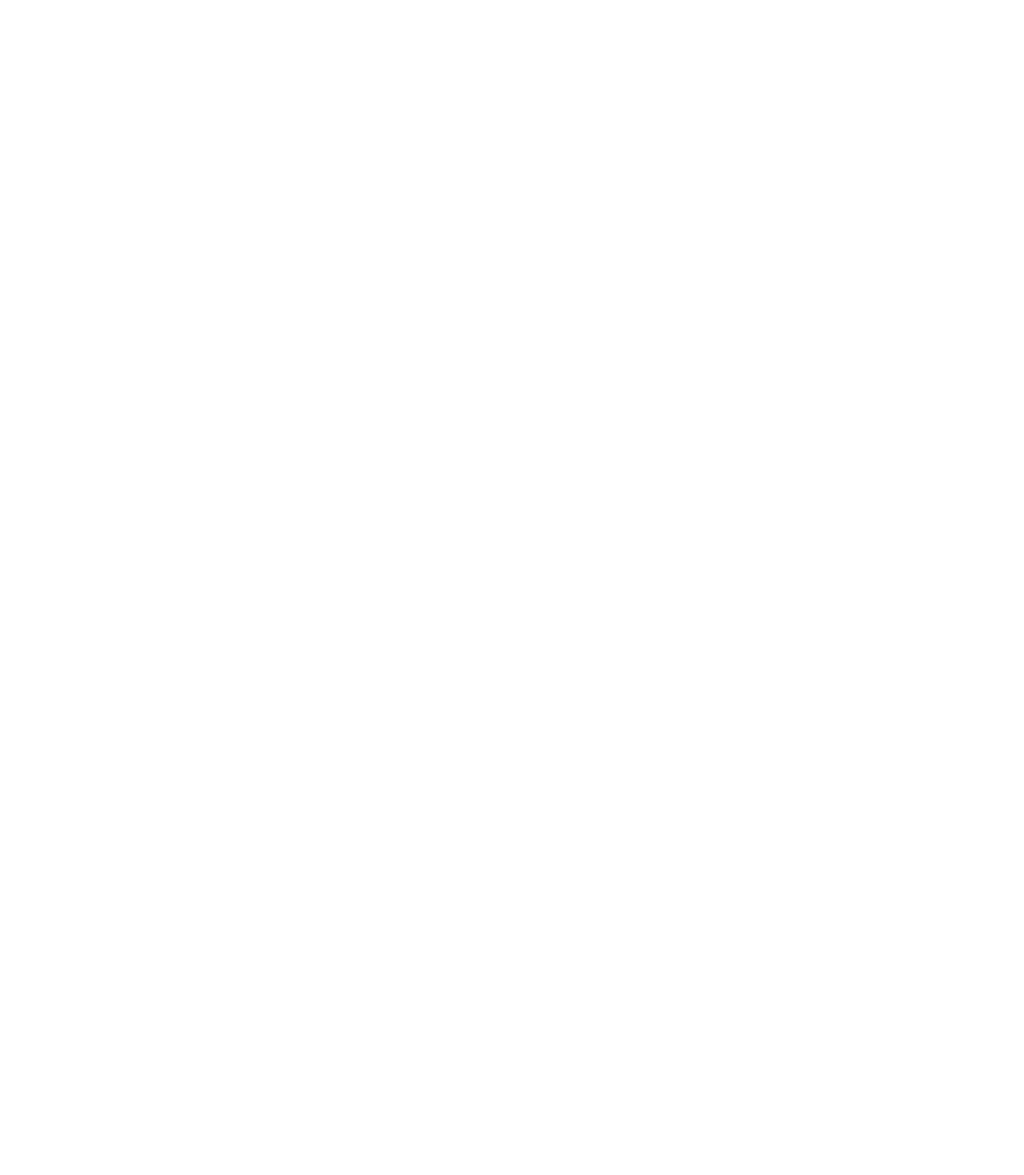
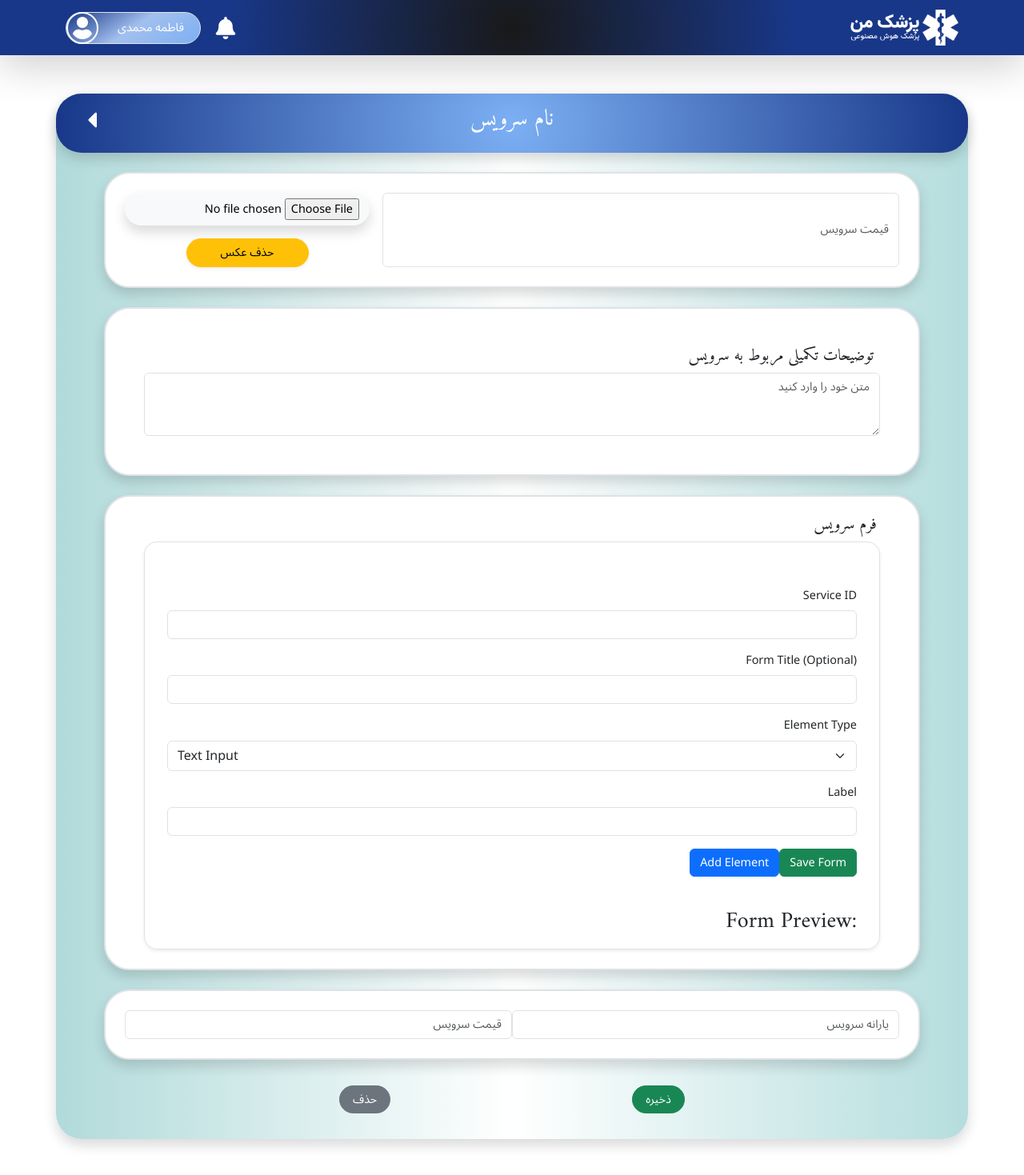
Before and after one commit to RamtinPB/MyDocter, a React (Vite) app: page /edit-service/1 in a window 1280 px wide. Before the commit this address had no page. Shown: the top 1469 px of the page at 80% size. Before the commit the page ends 800 px from the top, so only its background shows below. Built offline with nearby package versions, Linux system fonts and the light colour scheme; data requests are answered from the project's data file.

Commit message:
adding individual service edit pages

```diff
--- a/src/App.tsx
+++ b/src/App.tsx
@@ -16,6 +16,7 @@ import ServicePage from "./pages/ServicePage";
 import FormRenderFilled from "./components/ForRenderFilled";
 import UserIEInformation from "./pages/UserIEInformation";
 import AdminDashboard from "./pages/AdminDashboard";
+import ServicePageEdit from "./components/AdminDashboardServicesPageEdit";
 
 function App() {
 	return (
@@ -28,6 +29,7 @@ function App() {
 					<Route path="/UserHistory" element={<UserHistory />} />
 					<Route path="/UserIEInformation" element={<UserIEInformation />} />
 					<Route path="/AdminDashboard" element={<AdminDashboard />} />
+					<Route path="/edit-service/:id" element={<ServicePageEdit />} />
 					<Route
 						path="/purchased-services/:purchaseId"
 						element={<UserHistoryExtended />}
--- a/src/components/AdminDashboardServicesPageContent.tsx
+++ b/src/components/AdminDashboardServicesPageContent.tsx
@@ -1,5 +1,6 @@
 import { useEffect, useState } from "react";
 import axiosInstance from "../myAPI/axiosInstance";
+import { useNavigate } from "react-router-dom";
 
 interface Service {
 	name: string;
@@ -47,6 +48,8 @@ function AdminDashboardServicesPageContent() {
 		setServices(updatedServices);
 	};
 
+	const navigate = useNavigate();
+
 	// Render service cards based on category
 	const renderServiceCards = (category: "general" | "specialist") => {
 		return (
@@ -82,7 +85,11 @@ function AdminDashboardServicesPageContent() {
 										</button>
 										{/* Edit button */}
 										<a
-											href={`/edit-service/${service.id}`}
+											href={`/edit-service/${service.id}`} // Change this
+											onClick={(e) => {
+												e.preventDefault();
+												navigate(`/edit-service/${service.id}`);
+											}}
 											id="btn-edit"
 											className="rounded-circle btn shadow p-0 m-3"
 										>
--- /dev/null
+++ b/src/components/AdminDashboardServicesPageEdit.tsx
@@ -0,0 +1,216 @@
+import { FaCaretLeft } from "react-icons/fa";
+import { useNavigate, useParams } from "react-router-dom";
+import { useEffect, useState } from "react";
+import "/src/cssFiles/customColors.css";
+import axiosInstance from "../myAPI/axiosInstance";
+import FormBuilder from "./FormBuilder";
+import axios from "axios";
+
+interface FileData {
+	fileName: string;
+	fileType: string;
+	fileUrl: string;
+}
+
+interface Service {
+	name: string;
+	description: string;
+	detailedDescription: string;
+	price: string;
+	subsidy: string;
+	image: string;
+	id: string;
+	category: string;
+}
+
+function ServicePageEdit() {
+	const { id } = useParams();
+
+	const [service, setService] = useState<Service | null>(null);
+	const [servicePicture, setServicePicture] = useState<string | null>(null);
+
+	const [loading, setLoading] = useState<boolean>(true);
+	const [error, setError] = useState<string | null>(null);
+
+	const navigate = useNavigate();
+
+	useEffect(() => {
+		const fetchService = async () => {
+			try {
+				const response = await axiosInstance.get<Service[]>(`/services`);
+				const selectedService = response.data.find((s) => `${s.id}` === id);
+
+				if (selectedService) {
+					setService(selectedService);
+				} else {
+					setError("Service not found");
+				}
+				setLoading(false);
+			} catch (err) {
+				setError("Failed to fetch service details");
+				setLoading(false);
+			}
+		};
+
+		fetchService();
+	}, [id]);
+
+	if (loading) {
+		return <div className="text-center my-5">Loading...</div>;
+	}
+
+	if (error) {
+		return <div className="text-center my-5 text-danger">{error}</div>;
+	}
+
+	if (!service) {
+		return (
+			<div className="text-center my-5 text-danger">Service not found</div>
+		);
+	}
+
+	const handleBackClick = () => {
+		navigate("/AdminDashboard");
+	};
+
+	const handleServicePictureChange = (
+		e: React.ChangeEvent<HTMLInputElement>
+	) => {
+		if (e.target.files && e.target.files[0]) {
+			setServicePicture(URL.createObjectURL(e.target.files[0]));
+
+			const formData = new FormData();
+			formData.append("servicePicture", e.target.files[0]);
+
+			axios
+				.post("/api/upload-service-picture", formData)
+				.then((response) => {
+					console.log("service picture uploaded successfully:", response.data);
+				})
+				.catch((error) => {
+					console.error("Error uploading service picture:", error);
+				});
+		}
+	};
+
+	const handleChange = () => {};
+
+	const handleSubmit = () => {};
+
+	const handleCancel = () => {};
+
+	return (
+		<div className="container custom-bg-4 shadow rounded-5 pb-3 mb-5">
+			{/* Header Section with Back Button and Service Name */}
+			<div className="row custom-bg-1 shadow rounded-5 mb-4 mt-5 p-3">
+				<div className="col-2 text-white">
+					<button className="btn btn-link p-0">
+						<FaCaretLeft
+							onClick={handleBackClick}
+							className="text-white"
+							size={32}
+						/>
+					</button>
+				</div>
+				<div className="col-8 text-center text-white">
+					<h3>{service.name}</h3>
+				</div>
+			</div>
+
+			{/* Image and Description Section */}
+			<div
+				className="d-flex flex-row justify-content-between bg-white border border-2 shadow text-end rounded-5 p-4 mx-5 mb-4 gap-3"
+				style={{ direction: "rtl" }}
+			>
+				<input
+					type="text"
+					className="form-control text-end"
+					placeholder="قیمت سرویس"
+				/>
+				<div className="d-flex flex-column justify-content-center align-items-center gap-3">
+					{servicePicture ? (
+						<img
+							src={servicePicture}
+							alt="service"
+							className="shadow-sm rounded-5 ms-3"
+							style={{ width: "400px", height: "200px" }}
+						/>
+					) : (
+						<button
+							className="btn btn-light shadow rounded-pill my-auto"
+							style={{ cursor: "pointer" }}
+						>
+							<input
+								type="file"
+								accept="image/*"
+								onChange={handleServicePictureChange}
+							/>
+						</button>
+					)}
+					<button
+						className="btn btn-warning shadow-sm rounded-pill w-50"
+						onClick={() => setServicePicture(null)}
+					>
+						<span> حذف عکس</span>
+					</button>
+				</div>
+			</div>
+
+			{/* Detailed Description Section */}
+			<div className="bg-white border border-2 shadow text-end rounded-5 p-5 mx-5 mb-4">
+				<h5 className="pe-1 me-1">توضیحات تکمیلی مربوط به سرویس</h5>
+				<textarea
+					id="userInput"
+					className="form-control text-end"
+					rows={3}
+					placeholder="متن خود را وارد کنید"
+				></textarea>
+			</div>
+
+			{/* Form Render Section */}
+			<div className="bg-white border border-2 shadow text-end rounded-5 p-4 mx-5 mb-4">
+				<h5 className="pe-4 me-1">فرم سرویس</h5>
+				<div className="border border-1 shadow-sm rounded-4 px-3 mx-4 py-2">
+					{true ? (
+						<FormBuilder />
+					) : (
+						<div className="text-center py-3">
+							<p>اطلاعات فرم یافت نشد</p>
+						</div>
+					)}
+				</div>
+			</div>
+
+			<div className="d-flex flex-row justify-content-evenly bg-white border border-2 shadow text-end rounded-5 p-4 mx-5 mb-4 ">
+				<input
+					type="text"
+					className="form-control text-end"
+					placeholder="قیمت سرویس"
+				/>
+				<input
+					type="text"
+					className="form-control text-end"
+					placeholder="یارانه سرویس"
+				/>
+			</div>
+
+			{/* Submit and Cancel buttons */}
+			<div className="d-flex justify-content-evenly px-3 my-2 mx-4 py-2">
+				<button
+					className="btn btn-secondary rounded-pill px-3"
+					onClick={handleCancel}
+				>
+					{"حذف"}
+				</button>
+				<button
+					className="btn btn-success rounded-pill px-3"
+					onClick={handleSubmit}
+				>
+					{"ذخیره"}
+				</button>
+			</div>
+		</div>
+	);
+}
+
+export default ServicePageEdit;
--- a/src/mockServer/db.json
+++ b/src/mockServer/db.json
@@ -25,6 +25,7 @@
 		{
 			"name": "نام سرویس",
 			"description": "توضیحات کوتاه مربوط به سرویس",
+			"detailedDescription": "توضیحات تکمیلی مربوط به سرویس",
 			"price": "1000",
 			"subsidy": "100",
 			"image": "/src/images/پزشک ارتوپد.jpg",
@@ -35,6 +36,7 @@
 		{
 			"name": "نام سرویس",
 			"description": "توضیحات کوتاه مربوط به سرویس",
+			"detailedDescription": "توضیحات تکمیلی مربوط به سرویس",
 			"price": "2000",
 			"subsidy": "500",
 			"image": "/src/images/پزشک ارتوپد.jpg",
@@ -45,6 +47,7 @@
 		{
 			"name": "نام سرویس",
 			"description": "توضیحات کوتاه مربوط به سرویس",
+			"detailedDescription": "توضیحات تکمیلی مربوط به سرویس",
 			"price": "1.000",
 			"subsidy": "100",
 			"image": "/src/images/پزشک ارتوپد.jpg",
@@ -55,6 +58,7 @@
 		{
 			"name": "نام سرویس",
 			"description": "توضیحات کوتاه مربوط به سرویس",
+			"detailedDescription": "توضیحات تکمیلی مربوط به سرویس",
 			"price": "1000",
 			"subsidy": "100",
 			"image": "/src/images/پزشک ارتوپد.jpg",
@@ -66,6 +70,7 @@
 		{
 			"name": "نام سرویس",
 			"description": "توضیحات کوتاه مربوط به سرویس",
+			"detailedDescription": "توضیحات تکمیلی مربوط به سرویس",
 			"price": "1000",
 			"subsidy": "100",
 			"image": "/src/images/پزشک ارتوپد.jpg",
@@ -76,6 +81,7 @@
 		{
 			"name": "نام سرویس",
 			"description": "توضیحات کوتاه مربوط به سرویس",
+			"detailedDescription": "توضیحات تکمیلی مربوط به سرویس",
 			"price": "1000",
 			"subsidy": "100",
 			"image": "/src/images/پزشک ارتوپد.jpg",
--- a/src/pages/ServicePage.tsx
+++ b/src/pages/ServicePage.tsx
@@ -19,6 +19,7 @@ interface FileData {
 interface Service {
 	name: string;
 	description: string;
+	detailedDescription: string;
 	price: string;
 	subsidy: string;
 	image: string;
@@ -264,7 +265,7 @@ function ServicePage() {
 				className="d-flex justify-content-between bg-white border border-2 shadow text-end rounded-5 p-4 mx-5 mb-4"
 				style={{ direction: "rtl" }}
 			>
-				<p className="pe-4 me-1">{service.description}</p>
+				<p className="pe-4 me-1">{service.detailedDescription}</p>
 				<img
 					src={service.image}
 					alt="Service"
@@ -327,7 +328,7 @@ function ServicePage() {
 
 			{/* Form Render Section */}
 			<div className="bg-white border border-2 shadow text-end rounded-5 p-4 mx-5 mb-4">
-				<h5 className="pe-4 me-1">فرم تکمیل شده</h5>
+				<h5 className="pe-4 me-1">فرم سرویس</h5>
 				<div className="border border-1 shadow-sm rounded-4 px-3 mx-4 py-2">
 					{true ? (
 						<FormRender />
--- a/src/pages/UserInformation.tsx
+++ b/src/pages/UserInformation.tsx
@@ -138,8 +138,8 @@ function UserInformation() {
 		initialValues: initialFormData,
 		validationSchema,
 		onSubmit: (values) => {
-			axios
-				.post("http://localhost:3001/submitUserInformation", values)
+			axiosInstance
+				.post("/submitUserInformation", values)
 				.then((response) => {
 					console.log("User information updated successfully:", response.data);
 				})
@@ -187,6 +187,7 @@ function UserInformation() {
 								src={profilePicture}
 								alt="Profile"
 								className="custom-user-icon-pic rounded-circle border border-3 border-light my-auto"
+								style={{ width: "400px" }}
 							/>
 						) : (
 							<FaUser
```
